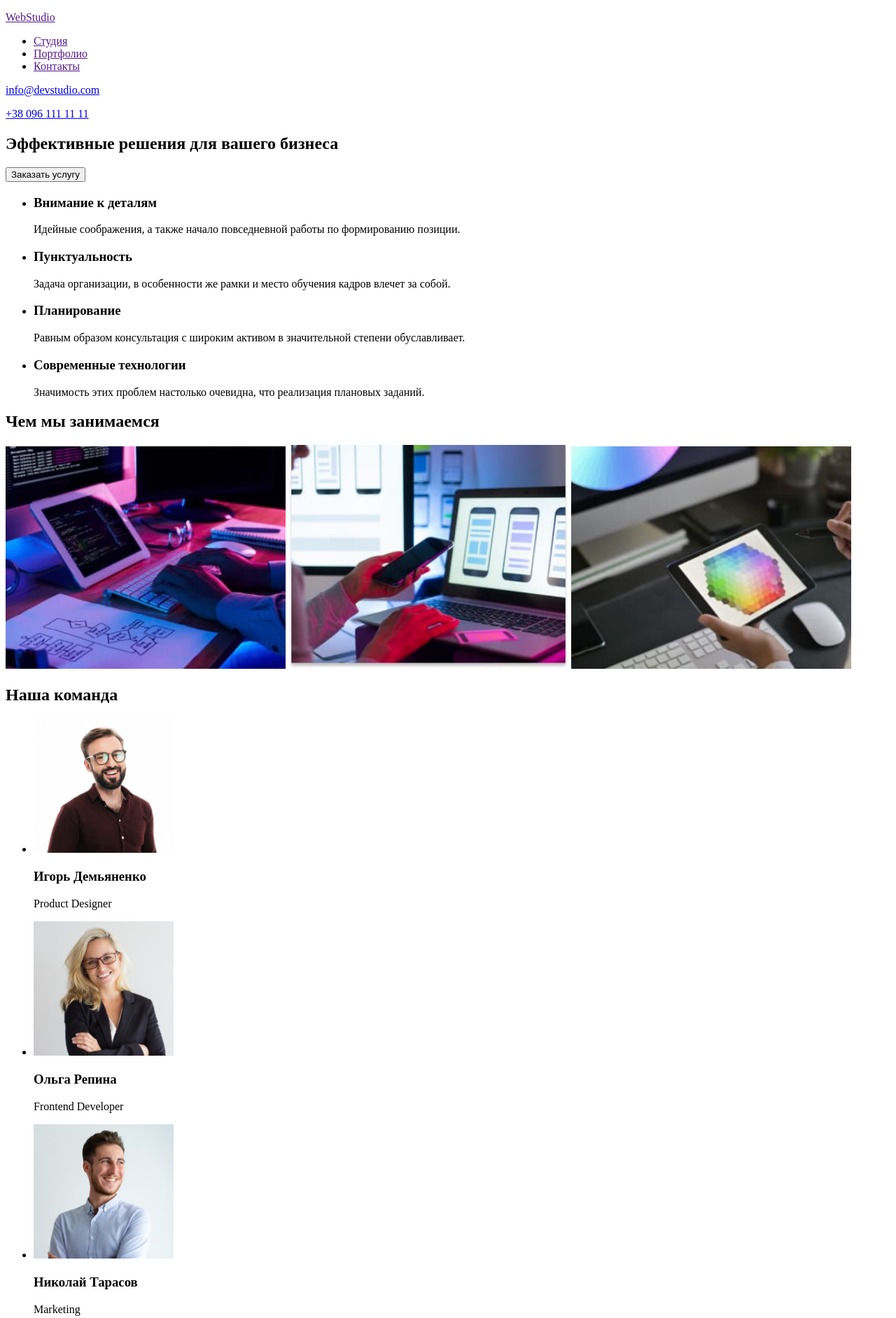
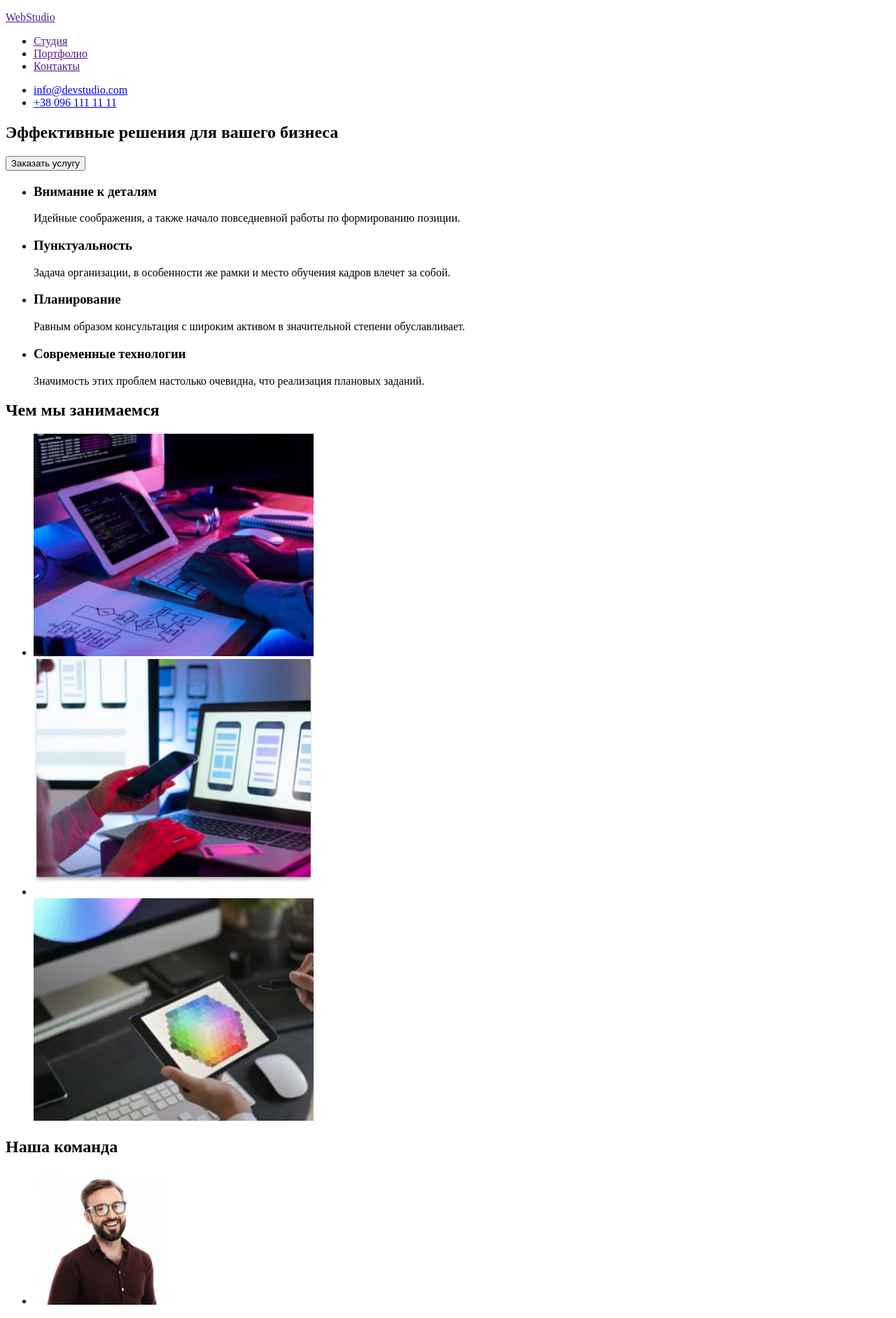
Before and after one commit to AndreyChernii/goit-markup-hw-01, a plain HTML site: page index.html in a window 1280 px wide. Shown: the top 1884 px of the page at 70% size. Drawn offline with Linux system fonts and the light colour scheme.

Commit message:
edit sectio, p, ul

```diff
--- a/index.html
+++ b/index.html
@@ -18,13 +18,17 @@
             <li><a href="">Контакты</a></li>
          </ul>
       </nav>
-      <p><a href="malito:info@devstudio.com">info@devstudio.com</a></p>
-      <p><a href="tel:+380961111111">+38 096 111 11 11</a></p>
+      <ul>
+         <li><a href="malito:info@devstudio.com">info@devstudio.com</a></li>
+         <li><a href="tel:+380961111111">+38 096 111 11 11</a></li>
+      </ul>
    </header>
    <main>
       <section>
          <h1>Эффективные решения для вашего бизнеса</h1>
-         <p><button type="button">Заказать услугу</button></p>
+         <button type="button">Заказать услугу</button>
+      </section>
+      <section>
          <ul>
             <li>
                <h3>Внимание к деталям</h3>
@@ -43,10 +47,16 @@
                <p>Значимость этих проблем настолько очевидна, что реализация плановых заданий.</p>
             </li>
          </ul>
+      </section>
+      <section>
          <h2>Чем мы занимаемся</h2>
-         <img src="./images/img-3.jpg" alt="человек пишет код" width="400">
-         <img src="./images/img-1.jpg" alt="разработка мобильного интерфейса" width="400">
-         <img src="./images/img-2.jpg" alt="подбор цветов" width="400">
+         <ul>
+         <li><img src="./images/img-3.jpg" alt="человек пишет код" width="400"></li>
+         </li><img src="./images/img-1.jpg" alt="разработка мобильного интерфейса" width="400"></li>
+         <li></li><img src="./images/img-2.jpg" alt="подбор цветов" width="400"></li>
+      </ul>
+      </section>
+   <section>
          <h2>Наша команда</h2>
          <ul>
             <li>
@@ -73,10 +83,12 @@
       </section>
    </main>
    <footer>
-      <p><a href="">WebStudio</a></p>
-      <address>г. Киев, пр-т Леси Украинки, 26</address>
-      <p><a href="malito:info@devstudio.com">info@devstudio.com</a></p>
-      <p><a href="tel:+380961111111">+38 096 111 11 11</a></p>
+      <ul>
+      <li><a href="">WebStudio</a></li>
+   <li><address>г. Киев, пр-т Леси Украинки, 26</address></li>
+<li><a href="malito:info@devstudio.com">info@devstudio.com</a></li>
+<li><a href="tel:+380961111111">+38 096 111 11 11</a></li>
+   </ul>
    </footer>
 </body>
 
```
